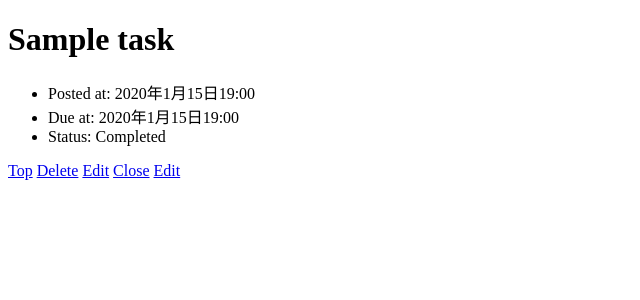
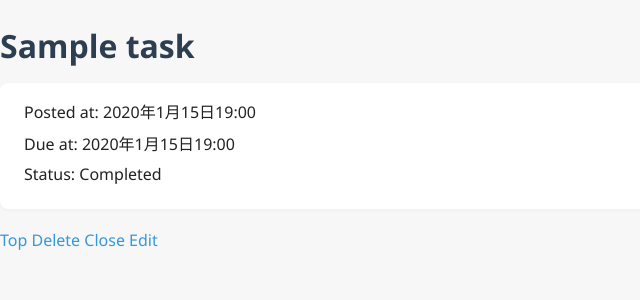
Before and after one commit to Enoki8/django-test-exercise, a Django app: page /1/ in a window 1280 px wide. Shown: the top 300 px of the page, without its empty margins (0-640 px from the left). Run offline with Django 5.2, Linux system fonts and the light colour scheme; tables that the repository leaves empty hold one stand-in row (values such as "Sample post").

Commit message:
htmlへの対応と修復

```diff
--- a/todo/templates/todo/detail.html
+++ b/todo/templates/todo/detail.html
@@ -6,6 +6,7 @@
     <title>To Do Application</title>
     <meta charset="UTF-8">
     <meta name="author" content="INIAD">
+    <link href="{% static 'todo/css/default.css' %}" rel="stylesheet">
 </head>
 
 <body>
@@ -25,7 +26,6 @@
     <div>
         <a href="{% url 'index' %}">Top</a>
         <a href="{% url 'delete' task.id %}">Delete</a> <!-- 削除リンクを追加 -->
-        <a href="{% url 'update' task.id %}">Edit</a>
         <a href="{% url 'close' task.id %}">Close</a>
         <a href="{% url 'update' task.id %}">Edit</a>
     </div>
--- a/todo/templates/todo/edit.html
+++ b/todo/templates/todo/edit.html
@@ -6,6 +6,7 @@
         <title>To Do Application</title>
         <meta charset="UTF-8">
         <meta name="author" content="INIAD">
+        <link href="{% static 'todo/css/default.css' %}" rel="stylesheet">
     </head>
 
     <body>
```
